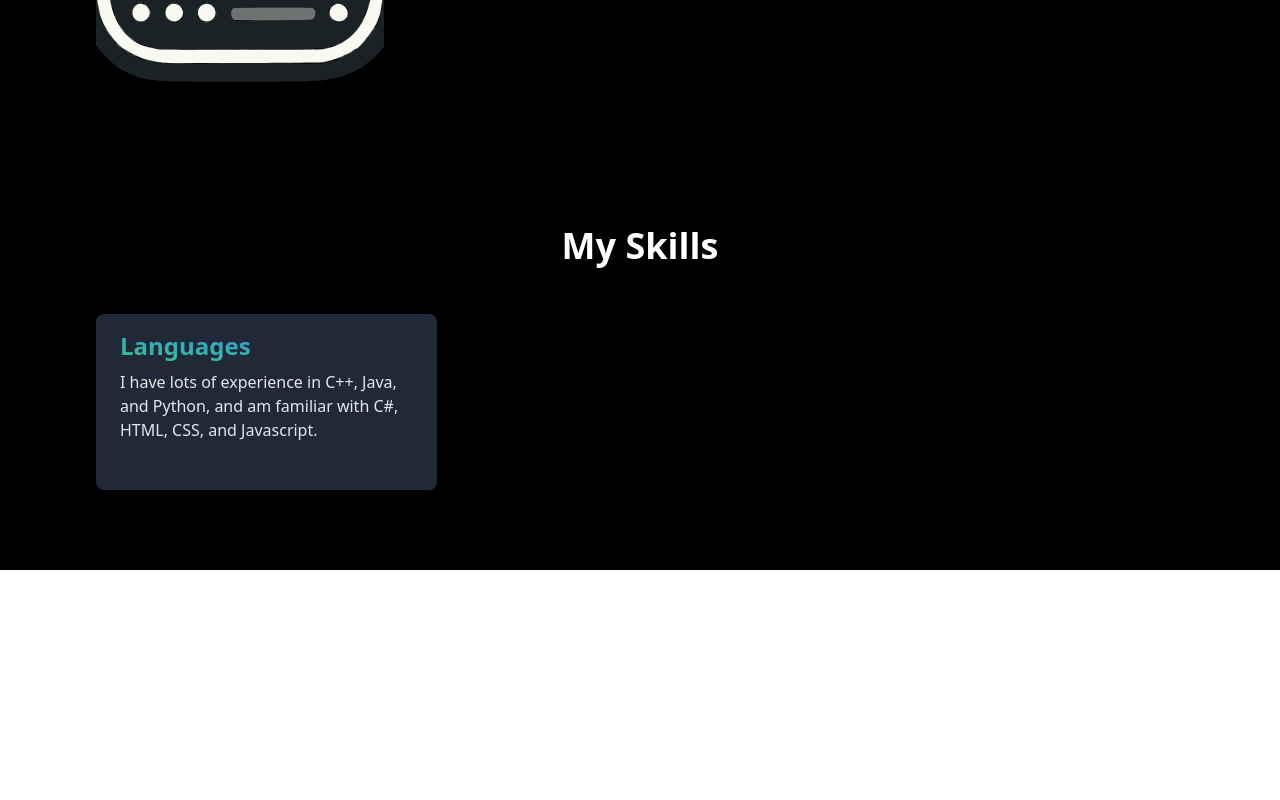
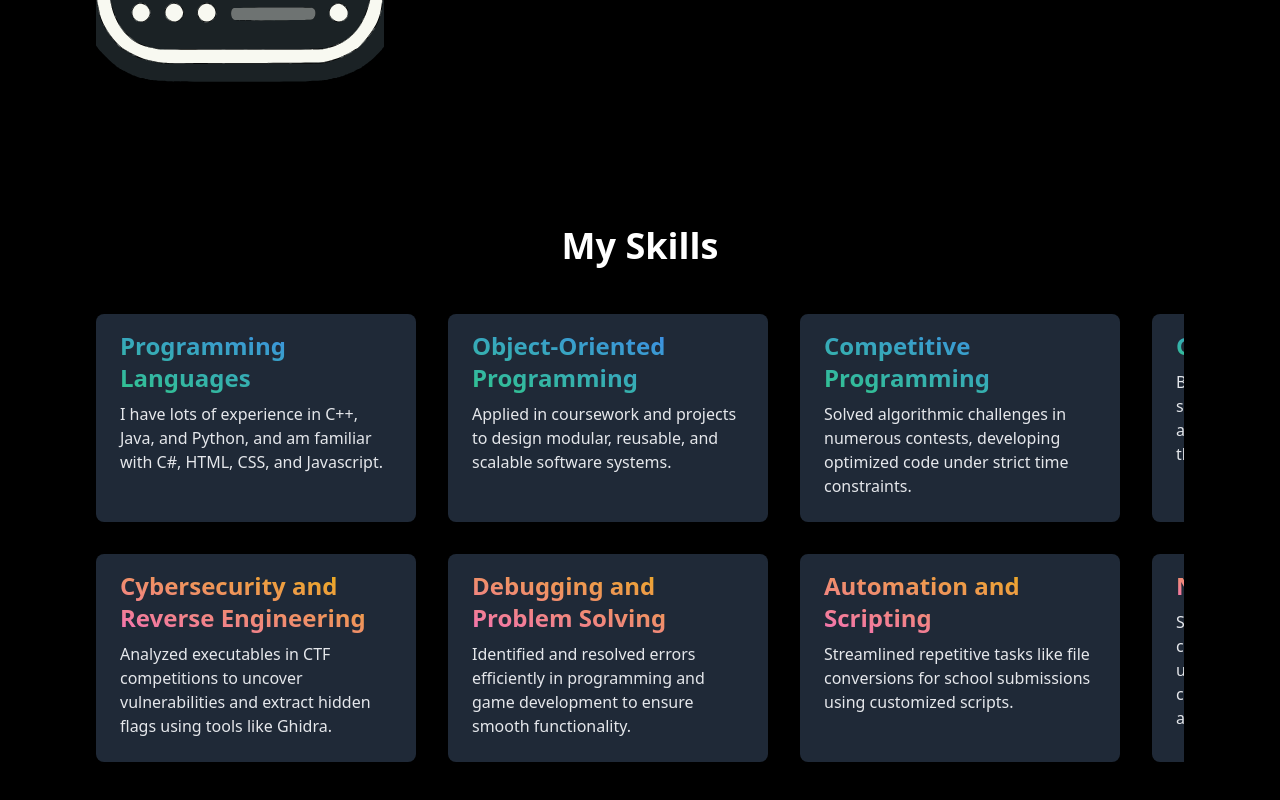
Before and after one commit to ArushNo1/PortfolioWebsite, a Next.js app: page / in a window 1280 px wide. Shown: the part 906-1706 px from the top of the page. Before the commit the page ends 1476 px from the top, so only its background shows below. Built offline with nearby package versions, Linux system fonts and the light colour scheme.

Commit message:
Second Row of Cards

```diff
--- a/src/components/Skills.tsx
+++ b/src/components/Skills.tsx
@@ -4,8 +4,51 @@ import SkillCardList from './SkillCardList'
 const developSkills = [
     {
         id: 0,
-        title: "Languages",
+        title: "Programming Languages",
         description: "I have lots of experience in C++, Java, and Python, and am familiar with C#, HTML, CSS, and Javascript."
+    },
+    {
+        id: 1,
+        title: "Object-Oriented Programming",
+        description: "Applied in coursework and projects to design modular, reusable, and scalable software systems."
+    },
+    {
+        id: 2,
+        title: "Competitive Programming",
+        description: "Solved algorithmic challenges in numerous contests, developing optimized code under strict time constraints."
+    },
+    {
+        id: 3,
+        title: "Game Development",
+        description: "Built interactive games and simulations, exploring mechanics and user experience with C# and the Unity Game Engine."
+    },
+    {
+        id: 4,
+        title: "Web Development",
+        description: "Used to create responsive, visually appealing websites and interfaces for personal projects. Worked with React and Next JS for simple websites."
+    },
+]
+
+const problemSolvingSkills = [
+    {
+        id: 100,
+        title: "Cybersecurity and Reverse Engineering",
+        description: "Analyzed executables in CTF competitions to uncover vulnerabilities and extract hidden flags using tools like Ghidra."
+    },
+    {
+        id: 101,
+        title: "Debugging and Problem Solving",
+        description: "Identified and resolved errors efficiently in programming and game development to ensure smooth functionality."
+    },
+    {
+        id: 102,
+        title: "Automation and Scripting",
+        description: "Streamlined repetitive tasks like file conversions for school submissions using customized scripts."
+    },
+    {
+        id: 103,
+        title: "Networking Tools",
+        description: "Simulated and troubleshot network configurations to deepen understanding of networking concepts with Cisco Packet Tracer and Wireshark."
     }
 ]
 
@@ -14,10 +57,18 @@ const Skills = () => {
     <div className="bg-black text-white py-20" id='skills'>
         <div className='container mx-auto px-8 md:px-16 lg:px-24'>
             <h2 className='text-4xl font-bold text-center mb-12'>My Skills</h2>
-            <div className = 'grid grid-cols-1 md:grid-cols-2 lg:grid-cols-3 gap-8'>
+            <div className = 'flex overflow-x-auto scrollbar-hide scroll-smooth gap-8 pb-8'>
                 {developSkills.map((skill) => (
-                    <div key={skill.id} className='h-[176px] bg-gray-800 rounded-lg px-6 pb-6 hover:shadow-lg transform transition-transform duration-300 hover:scale-105'>
+                    <div key={skill.id} className='w-80 flex-shrink-0 bg-gray-800 rounded-lg px-6 pb-6 hover:shadow-lg transform transition-transform duration-300 hover:scale-105'>
                         <h3 className='mt-4 text-2xl font-bold text-transparent bg-clip-text bg-gradient-to-tr from-neon-green to-neon-blue'>{skill.title}</h3>
+                        <p className='mt-2 text-gray-200'>{skill.description}</p>
+                    </div>
+                ))}
+            </div>
+            <div className = 'flex overflow-x-auto scrollbar-hide scroll-smooth gap-8'>
+                {problemSolvingSkills.map((skill) => (
+                    <div key={skill.id} className='w-80 flex-shrink-0 bg-gray-800 rounded-lg px-6 pb-6 hover:shadow-lg transform transition-transform duration-300 hover:scale-105'>
+                        <h3 className='mt-4 text-2xl font-bold text-transparent bg-clip-text bg-gradient-to-tr from-pink-400 to-yellow-500'>{skill.title}</h3>
                         <p className='mt-2 text-gray-200'>{skill.description}</p>
                     </div>
                 ))}
```
